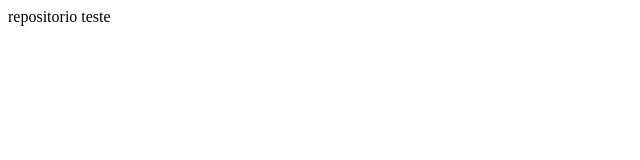
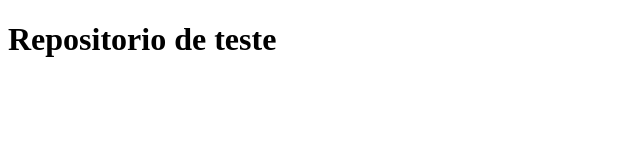
Before and after one commit to clebsonpessoa/repositorio-teste, a plain HTML site: page index.html in a window 1280 px wide. Shown: the whole page, without its empty margins (0-640 px from the left). Drawn offline with Linux system fonts and the light colour scheme.

Commit message:
adicionando tag de titulo

```diff
--- a/index.html
+++ b/index.html
@@ -9,7 +9,7 @@
 </head>
 <body>
     <div id="my-app">
-        repositorio teste
+        <h1>Repositorio de teste</h1>
     </div>
 </body>
 </html>
```
